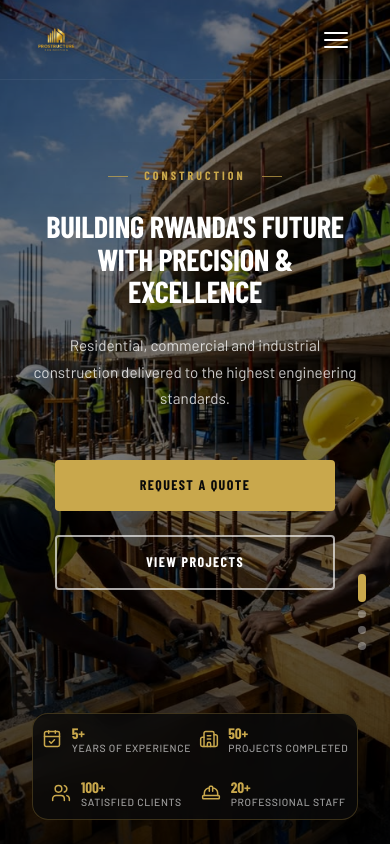
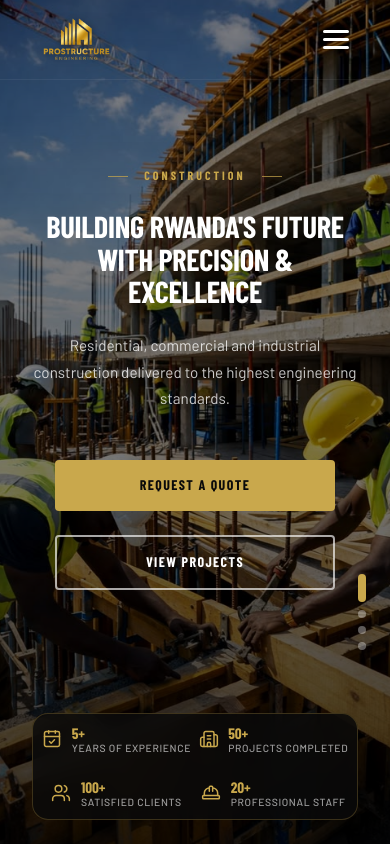
Before and after one commit to Bonheur45-prog/Prostructure, a React (Vite) app: page / in a window 390 px wide. Shown: the top 844 px of the page. Built offline with nearby package versions, Linux system fonts and the light colour scheme; a web font is replaced by a local one.

Commit message:
logo and humberger done

```diff
--- a/src/components/layout/Navbar/Navbar.module.css
+++ b/src/components/layout/Navbar/Navbar.module.css
@@ -89,7 +89,7 @@
 }
 
 .logoImg {
-  height: 44px;
+  height: 74px;
   width: auto;
   object-fit: contain;
   display: block;
@@ -209,8 +209,8 @@
 
 .bar {
   display: block;
-  width: 24px;
-  height: 2px;
+  width: 26px;
+  height: 3px;
   background-color: var(--color-white);
   border-radius: 2px;
   transition: background-color var(--transition-fast);
@@ -235,6 +235,6 @@
 
 @media (max-width: 480px) {
   .logoImg {
-    height: 36px;
+    height: 66px;
   }
 }
```
